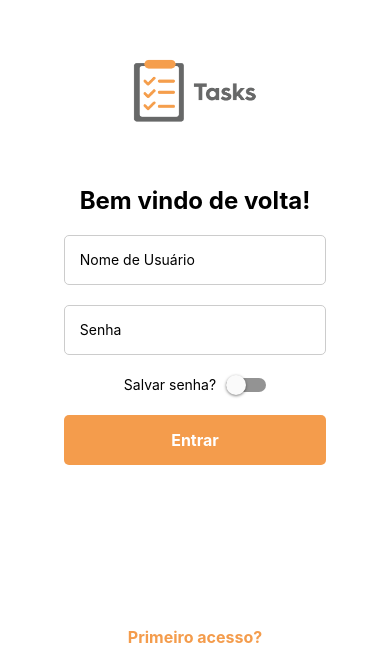
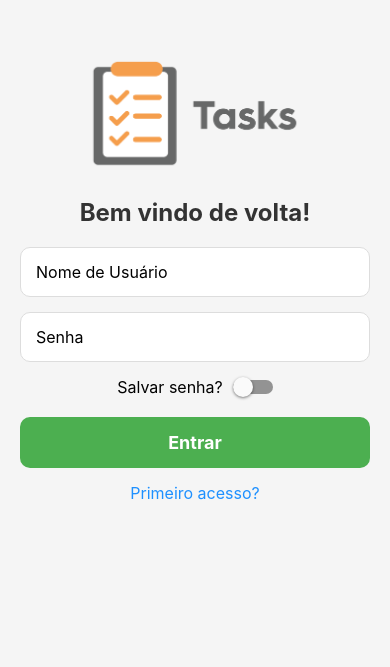
Before and after one commit to richardfariax/TasksApp, a React Native app: screen /Login in a window 390 px wide. Shown: the part 177-844 px from the top of the page. Built offline with nearby package versions, Linux system fonts and the light colour scheme; what expo-sqlite would draw is missing.

Commit message:
feat[Login]: melhorado tela de login e adicionado gradew

```diff
--- a/App.js
+++ b/App.js
@@ -21,11 +21,11 @@ export default function App() {
           component={Login}
         />
         <StackNavigation.Screen
-          options={{ headerBackVisible: false, title: "Tarefas" }}
+          options={{animation: 'slide_from_bottom', title: "Tarefas" }}
           name="Tasks"
           component={Tasks}
         />
-        <StackNavigation.Screen name="Task" component={Task} />
+        <StackNavigation.Screen name="Task" component={Task} options={{animation: 'slide_from_bottom',}} />
         <StackNavigation.Screen
           name="Register"
           component={Register}
@@ -37,6 +37,7 @@ export default function App() {
           name="CreateTask"
           component={CreateTask}
           options={{
+            animation: 'slide_from_bottom',
             title: "",
           }}
         />
--- a/package.json
+++ b/package.json
@@ -13,7 +13,7 @@
     "@react-navigation/native": "^6.1.17",
     "@react-navigation/native-stack": "^6.9.26",
     "@types/react": "~18.2.45",
-    "expo": "~50.0.14",
+    "expo": "51.0.32",
     "expo-local-authentication": "^13.8.0",
     "expo-sqlite": "~13.4.0",
     "expo-status-bar": "~1.11.1",
--- a/screens/Login.tsx
+++ b/screens/Login.tsx
@@ -1,10 +1,20 @@
 import React, { useState, useEffect } from "react";
 import { useNavigation } from "@react-navigation/native";
-import { View, Text, TextInput, TouchableOpacity, Image, KeyboardAvoidingView, Platform, Switch,} from "react-native";
+import {
+  View,
+  Text,
+  TextInput,
+  TouchableOpacity,
+  Image,
+  KeyboardAvoidingView,
+  Platform,
+  Switch,
+} from "react-native";
 import logo from "../assets/inicio.png";
 import { authenticateUser } from "../model/authenticateUser";
 import AsyncStorage from "@react-native-async-storage/async-storage";
 import styles from "../style/Login";
+
 
 export default function Login() {
   const navigation = useNavigation();
@@ -63,39 +73,79 @@ export default function Login() {
 
   return (
     <KeyboardAvoidingView
-      style={styles.container}
+      style={{
+        flex: 1,
+        justifyContent: "center",
+        alignItems: "center",
+        backgroundColor: "#f5f5f5",
+        padding: 20,
+      }}
       behavior={Platform.OS === "ios" ? "padding" : "height"}
     >
-      <Image source={logo} style={styles.logo} />
-      <Text style={styles.title}>Bem vindo de volta!</Text>
+    <Image source={logo} style={styles.logo} />
+
+      <Text style={{ fontSize: 24, fontWeight: "bold", marginBottom: 20, marginTop: -40, color: "#333" }}>
+        Bem vindo de volta!
+      </Text>
       <TextInput
-        style={styles.input}
+        style={{
+          width: "100%",
+          height: 50,
+          borderColor: "#ddd",
+          borderWidth: 1,
+          borderRadius: 10,
+          paddingHorizontal: 15,
+          marginBottom: 15,
+          backgroundColor: "#fff",
+          fontSize: 16,
+        }}
         placeholder="Nome de Usuário"
         value={username}
         onChangeText={(text) => setUsername(text)}
         autoCapitalize="none"
       />
       <TextInput
-        style={styles.input}
+        style={{
+          width: "100%",
+          height: 50,
+          borderColor: "#ddd",
+          borderWidth: 1,
+          borderRadius: 10,
+          paddingHorizontal: 15,
+          marginBottom: 15,
+          backgroundColor: "#fff",
+          fontSize: 16,
+        }}
         placeholder="Senha"
         secureTextEntry={true}
         value={password}
         onChangeText={(text) => setPassword(text)}
       />
-      {error ? <Text style={styles.errorText}>{error}</Text> : null}
-      <View style={styles.savePasswordContainer}>
-        <Text>Salvar senha?</Text>
+      {error ? <Text style={{ color: "red", marginBottom: 10 }}>{error}</Text> : null}
+      <View style={{ flexDirection: "row", alignItems: "center", marginBottom: 20 }}>
+        <Text style={{ fontSize: 16 }}>Salvar senha?</Text>
         <Switch
           value={savePassword}
           onValueChange={toggleSavePassword}
           style={{ marginLeft: 10 }}
         />
       </View>
-      <TouchableOpacity style={styles.button} onPress={handleLogin}>
-        <Text style={styles.buttonText}>Entrar</Text>
+      <TouchableOpacity
+        style={{
+          backgroundColor: "#4CAF50",
+          paddingVertical: 15,
+          paddingHorizontal: 80,
+          borderRadius: 10,
+          marginBottom: 15,
+          width: "100%",
+          alignItems: "center",
+        }}
+        onPress={handleLogin}
+      >
+        <Text style={{ color: "#fff", fontSize: 18, fontWeight: "bold" }}>Entrar</Text>
       </TouchableOpacity>
-      <TouchableOpacity style={styles.footer} onPress={handleRegister}>
-        <Text style={styles.TextRecover}>Primeiro acesso?</Text>
+      <TouchableOpacity onPress={handleRegister}>
+        <Text style={{ color: "#1E90FF", fontSize: 16 }}>Primeiro acesso?</Text>
       </TouchableOpacity>
     </KeyboardAvoidingView>
   );
--- a/style/Login.tsx
+++ b/style/Login.tsx
@@ -15,10 +15,9 @@ const styles = StyleSheet.create({
     paddingBottom: 40,
   },
   logo: {
-    width: 150,
-    height: 150,
+    width: 250,
+    height: 250,
     resizeMode: "contain",
-    marginBottom: 20,
   },
   title: {
     fontSize: 24,
```
Also changed, not shown: 13 other files (tests, documents, lock files or other folders).
